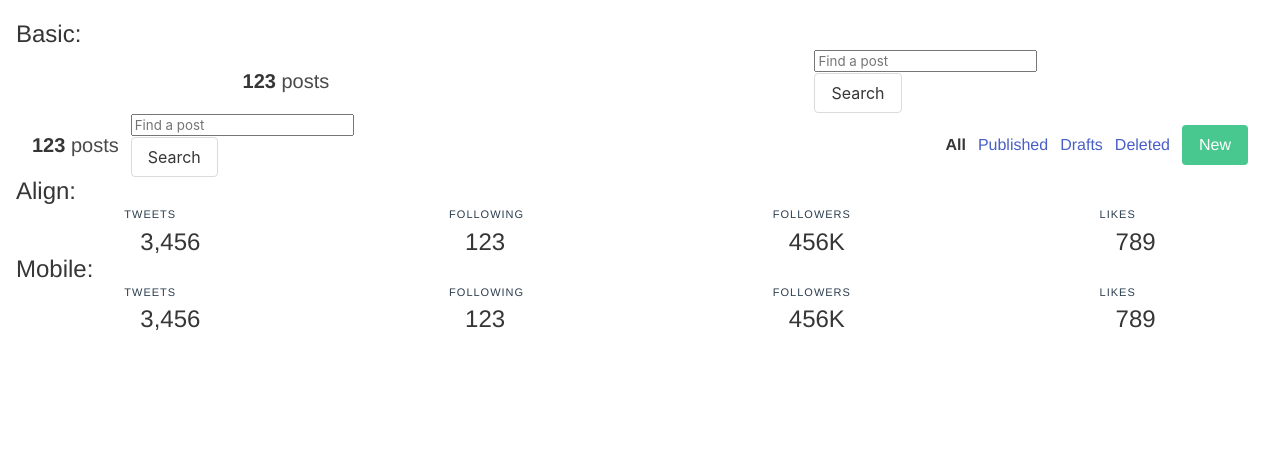
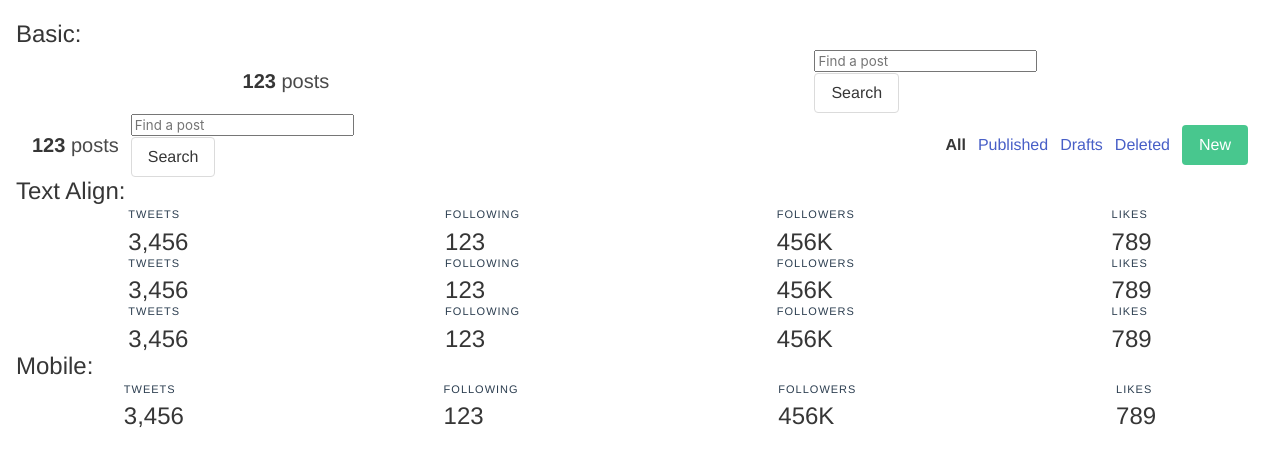
Before and after one commit to vue-bulma/bulma-ui, a Vue app: page /layout/level in a window 1280 px wide. Shown: the top 466 px of the page. Built offline with nearby package versions, Linux system fonts and the light colour scheme.

Commit message:
feat: 1. component Level add props align 2. update examples

```diff
--- a/examples/components/layout/Level.vue
+++ b/examples/components/layout/Level.vue
@@ -10,16 +10,10 @@
         </vb-level-item>
 
         <vb-level-item>
-          <div class="field has-addons">
-            <p class="control">
-              <input class="input" type="text" placeholder="Find a post">
-            </p>
-            <p class="control">
-              <button class="button">
-                Search
-              </button>
-            </p>
-          </div>
+          <vb-form-item addons>
+            <vb-input placeholder="Find a post"></vb-input>
+            <vb-button>Search</vb-button>
+          </vb-form-item>
         </vb-level-item>
       </vb-level>
     </div>
@@ -27,77 +21,127 @@
     <div class="field">
       <vb-container view="fluid">
         <vb-level element="nav">
-          <div slot="left">
-            <vb-level-item>
+          <vb-level-item slot="left">
             <vb-title type="subtitle" size="5">
               <strong>123</strong> posts
             </vb-title>
           </vb-level-item>
 
-            <vb-level-item>
-              <div class="field has-addons">
-                <p class="control">
-                  <input class="input" type="text" placeholder="Find a post">
-                </p>
-                <p class="control">
-                  <button class="button">
-                    Search
-                  </button>
-                </p>
-              </div>
+          <vb-level-item slot="left">
+            <vb-form-item addons>
+              <vb-input placeholder="Find a post"></vb-input>
+              <vb-button>Search</vb-button>
+            </vb-form-item>
           </vb-level-item>
-          </div>
 
-          <div slot="right">
-            <vb-level-item element="p">
+          <vb-level-item element="p" slot="right">
             <strong>All</strong>
           </vb-level-item>
-
-            <vb-level-item element="p">
+          <vb-level-item element="p" slot="right">
             <a>Published</a>
           </vb-level-item>
-
-            <vb-level-item element="p">
+          <vb-level-item element="p" slot="right">
             <a>Drafts</a>
           </vb-level-item>
-
-            <vb-level-item element="p">
+          <vb-level-item element="p" slot="right">
             <a>Deleted</a>
           </vb-level-item>
-
-            <vb-level-item element="p">
-              <a class="button is-success">New</a>
+          <vb-level-item element="p" slot="right">
+            <vb-button color="success">New</vb-button>
           </vb-level-item>
-          </div>
         </vb-level>
       </vb-container>
     </div>
 
-    <span id="align" class="title">Align:</span>
+    <span id="align" class="title">Text Align:</span>
     <div class="field">
       <vb-level>
-        <vb-level-item align="centered">
+        <vb-level-item>
           <div>
             <p class="heading">Tweets</p>
             <p class="title">3,456</p>
           </div>
         </vb-level-item>
 
-        <vb-level-item align="centered">
+        <vb-level-item>
           <div>
             <p class="heading">Following</p>
             <p class="title">123</p>
           </div>
         </vb-level-item>
 
-        <vb-level-item align="centered">
+        <vb-level-item>
           <div>
             <p class="heading">Followers</p>
             <p class="title">456K</p>
           </div>
         </vb-level-item>
 
-        <vb-level-item align="centered">
+        <vb-level-item>
+          <div>
+            <p class="heading">Likes</p>
+            <p class="title">789</p>
+          </div>
+        </vb-level-item>
+      </vb-level>
+    </div>
+
+    <div class="field">
+      <vb-level align="centered">
+        <vb-level-item>
+          <div>
+            <p class="heading">Tweets</p>
+            <p class="title">3,456</p>
+          </div>
+        </vb-level-item>
+
+        <vb-level-item>
+          <div>
+            <p class="heading">Following</p>
+            <p class="title">123</p>
+          </div>
+        </vb-level-item>
+
+        <vb-level-item>
+          <div>
+            <p class="heading">Followers</p>
+            <p class="title">456K</p>
+          </div>
+        </vb-level-item>
+
+        <vb-level-item>
+          <div>
+            <p class="heading">Likes</p>
+            <p class="title">789</p>
+          </div>
+        </vb-level-item>
+      </vb-level>
+    </div>
+
+    <div class="field">
+      <vb-level>
+        <vb-level-item align="right">
+          <div>
+            <p class="heading">Tweets</p>
+            <p class="title">3,456</p>
+          </div>
+        </vb-level-item>
+
+        <vb-level-item align="right">
+          <div>
+            <p class="heading">Following</p>
+            <p class="title">123</p>
+          </div>
+        </vb-level-item>
+
+        <vb-level-item align="right">
+          <div>
+            <p class="heading">Followers</p>
+            <p class="title">456K</p>
+          </div>
+        </vb-level-item>
+
+        <vb-level-item align="right">
           <div>
             <p class="heading">Likes</p>
             <p class="title">789</p>
@@ -108,29 +152,29 @@
 
     <span id="mobile" class="title">Mobile:</span>
     <div class="field">
-      <vb-level mobile>
-        <vb-level-item align="centered">
+      <vb-level mobile align="centered">
+        <vb-level-item>
           <div>
             <p class="heading">Tweets</p>
             <p class="title">3,456</p>
           </div>
         </vb-level-item>
 
-        <vb-level-item align="centered">
+        <vb-level-item>
           <div>
             <p class="heading">Following</p>
             <p class="title">123</p>
           </div>
         </vb-level-item>
 
-        <vb-level-item align="centered">
+        <vb-level-item>
           <div>
             <p class="heading">Followers</p>
             <p class="title">456K</p>
           </div>
         </vb-level-item>
 
-        <vb-level-item align="centered">
+        <vb-level-item>
           <div>
             <p class="heading">Likes</p>
             <p class="title">789</p>
@@ -153,7 +197,9 @@ export default {
   position: absolute;
   left: 0;
   max-width: none;
-  .title {
+  #basic,
+  #align,
+  #mobile {
     margin-left: 1rem;
   }
 }
--- a/src/components/elements/Content.vue
+++ b/src/components/elements/Content.vue
@@ -1,4 +1,3 @@
-
 <template>
   <div :class="classes">
     <slot></slot>
--- a/src/components/layout/Container.vue
+++ b/src/components/layout/Container.vue
@@ -5,13 +5,15 @@
 </template>
 
 <script>
+const VIEWS = ['desktop', 'fullhd', 'widescreen', 'fluid']
+
 export default {
   name: 'VbContainer',
   props: {
     view: {
       type: String,
       validator(value) {
-        return ['desktop', 'fullhd', 'widescreen', 'fluid'].includes(value)
+        return VIEWS.includes(value)
       }
     }
   },
--- a/src/components/layout/Level.vue
+++ b/src/components/layout/Level.vue
@@ -1,37 +1,37 @@
-
 <script>
 import Vue from 'vue'
+import alignProps from '../../mixins/align'
+
+const ELEMENTS = ['nav', 'div']
 
 const Level = Vue.component('VbLevel', {
+  mixins: [alignProps],
+  provide() {
+    return {
+      vbLevel: this
+    }
+  },
   props: {
     element: {
       type: String,
       default: 'nav',
-      validator: value => ['nav', 'div'].includes(value)
+      validator: value => ELEMENTS.includes(value)
     },
     mobile: Boolean
   },
   render(createElement) {
     const { element, mobile } = this
-    const items = []
-    const lItems = []
-    const rItems = []
-    if (this.$slots.left) {
-      this.$slots.left.map(function(node) {
-        lItems.push(node.children)
-      })
-      items.push(createElement('div', { class: 'level-left' }, lItems))
+    const { left, right, default: content } = this.$slots
+    const items = [content]
+    if (left) {
+      items.unshift(createElement('div', { class: 'level-left' }, left))
     }
-    items.push(this.$slots.default)
-    if (this.$slots.right) {
-      this.$slots.right.map(function(node) {
-        rItems.push(node.children)
-      })
-      items.push(createElement('div', { class: 'level-right' }, rItems))
+    if (right) {
+      items.push(createElement('div', { class: 'level-right' }, right))
     }
     return createElement(
       element,
-      { class: 'level', 'is-mobile': mobile },
+      { class: { level: true, 'is-mobile': mobile } },
       items
     )
   }
--- a/src/components/layout/LevelItem.vue
+++ b/src/components/layout/LevelItem.vue
@@ -1,27 +1,31 @@
 <script>
 import Vue from 'vue'
+import alignProps from '../../mixins/align'
+
+const ELEMENTS = ['nav', 'div']
 
 const LevelItem = Vue.component('VbLevelItem', {
+  inject: {
+    vbLevel: {
+      default() {
+        return {}
+      }
+    }
+  },
+  mixins: [alignProps],
   props: {
     element: {
       type: String,
       default: 'div',
       validator(value) {
-        return ['p', 'div'].includes(value)
-      }
-    },
-    align: {
-      type: String,
-      default: undefined,
-      validator(value) {
-        return !value || ['left', 'right', 'centered'].includes(value)
+        return ELEMENTS.includes(value)
       }
     }
   },
   render(createElement) {
-    const { element, align } = this
+    const align = this.align || this.vbLevel.align
     return createElement(
-      element,
+      this.element,
       {
         class: {
           'level-item': true,
```
Lines whose indentation alone changed are shown as unchanged.
